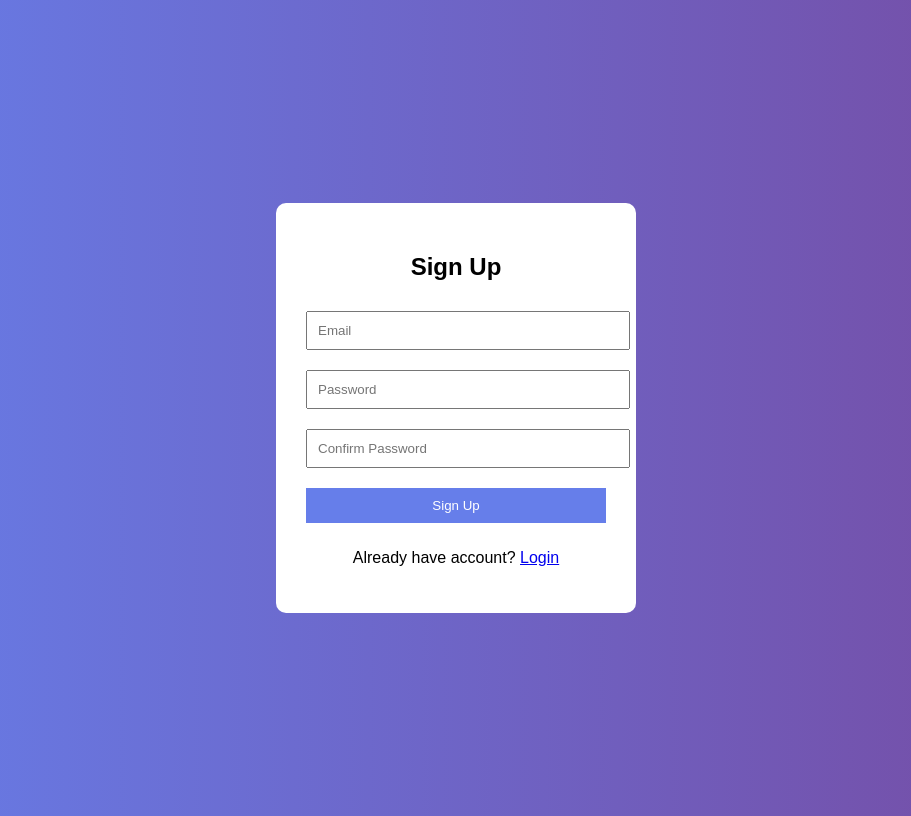
After one commit to BhanujaMathangi-20/AI-Resume-Analyzer, a Flask app: page /signup in a window 1280 px wide. The commit adds this page. Shown: the whole page, without its empty margins (184-1095 px from the left). Run offline with Flask 3, Linux system fonts and the light colour scheme.

Commit message:
updated project with login and signup

```diff
--- a/app.py
+++ b/app.py
@@ -1,33 +1,85 @@
-from flask import Flask, render_template, request
+from flask import Flask, render_template, request, redirect, session
 from nltk.corpus import stopwords
 from nltk.tokenize import word_tokenize
 from werkzeug.utils import secure_filename
 import nltk
 import docx
 import os
+from PyPDF2 import PdfReader
 
-# Download NLTK data (needed on Render)
+# Download NLTK
 nltk.download("punkt")
 nltk.download("stopwords")
-nltk.download("punkt_tab")
 
-# Create Flask app FIRST
 app = Flask(__name__)
+app.secret_key = "secret123"
 
-# Folder to save uploaded resumes
+# Temporary users
+users = {}
+
 UPLOAD_FOLDER = "uploads"
 os.makedirs(UPLOAD_FOLDER, exist_ok=True)
 
-# Home page
+# ---------------- HOME ----------------
 @app.route("/")
-def index():
+def home():
+    return redirect("/login")
+
+
+# ---------------- LOGIN ----------------
+@app.route("/login", methods=["GET", "POST"])
+def login():
+    if request.method == "POST":
+        email = request.form.get("email")
+        password = request.form.get("password")
+
+        if email in users and users[email] == password:
+            session["user"] = email
+            return redirect("/dashboard")
+        else:
+            return "Invalid credentials ❌"
+
+    return render_template("login.html")
+
+
+# ---------------- SIGNUP ----------------
+@app.route("/signup", methods=["GET", "POST"])
+def signup():
+    if request.method == "POST":
+        email = request.form.get("email")
+        password = request.form.get("password")
+        confirm = request.form.get("confirm")
+
+        if password != confirm:
+            return "Passwords do not match ❌"
+
+        users[email] = password
+        return redirect("/login")
+
+    return render_template("signup.html")
+
+
+# ---------------- LOGOUT ----------------
+@app.route("/logout")
+def logout():
+    session.pop("user", None)
+    return redirect("/login")
+
+
+# ---------------- DASHBOARD ----------------
+@app.route("/dashboard")
+def dashboard():
+    if "user" not in session:
+        return redirect("/login")
     return render_template("index.html")
 
-# Analyze resume
+
+# ---------------- ANALYZE ----------------
 @app.route("/analyze", methods=["POST"])
 def analyze_resume():
+    if "user" not in session:
+        return redirect("/login")
 
-    # Check file
     if "resume" not in request.files:
         return render_template("index.html", result="No file uploaded")
 
@@ -37,49 +89,42 @@ def analyze_resume():
     if resume.filename == "":
         return render_template("index.html", result="No file selected")
 
-    # Save resume
     filename = secure_filename(resume.filename)
     file_path = os.path.join(UPLOAD_FOLDER, filename)
     resume.save(file_path)
 
-    # Allow ONLY DOCX
-    if not filename.lower().endswith(".docx"):
-        return render_template(
-            "index.html",
-            result="❌ Please upload a DOCX file only"
-        )
+    text = ""
 
-    # Read DOCX text
-    doc = docx.Document(file_path)
-    text = " ".join([para.text for para in doc.paragraphs]).lower()
+    if filename.endswith(".docx"):
+        doc = docx.Document(file_path)
+        text = " ".join([p.text for p in doc.paragraphs]).lower()
 
-    # NLP processing
+    elif filename.endswith(".pdf"):
+        reader = PdfReader(file_path)
+        for page in reader.pages:
+            if page.extract_text():
+                text += page.extract_text().lower()
+
+    else:
+        return render_template("index.html", result="Only PDF or DOCX allowed")
+
     words = word_tokenize(text)
     stop_words = set(stopwords.words("english"))
     filtered_words = [w for w in words if w.isalpha() and w not in stop_words]
 
-    # Job role skills
     job_roles = {
-        "data_analyst": [
-            "python", "sql", "excel", "power", "bi",
-            "data", "analysis", "statistics"
-        ],
-        "python_developer": [
-            "python", "flask", "django", "api",
-            "oop", "sql"
-        ],
-        "web_developer": [
-            "html", "css", "javascript",
-            "react", "bootstrap"
-        ]
+        "data_analyst": ["python", "sql", "excel", "power", "bi", "statistics"],
+        "python_developer": ["python", "flask", "django", "api"],
+        "web_developer": ["html", "css", "javascript", "react"],
+        "java_developer": ["java", "spring"],
+        "ai_engineer": ["machine", "learning", "ai", "nlp"]
     }
 
     required_skills = job_roles.get(job_role, [])
 
-    found_skills = sorted(skill for skill in required_skills if skill in filtered_words)
-    missing_skills = sorted(set(required_skills) - set(found_skills))
+    found_skills = [s for s in required_skills if s in filtered_words]
+    missing_skills = list(set(required_skills) - set(found_skills))
 
-    # Suitability logic
     if required_skills and len(found_skills) >= len(required_skills) * 0.6:
         result = "✅ Suitable for selected job role"
     else:
@@ -93,7 +138,7 @@ def analyze_resume():
         missing_skills=missing_skills
     )
 
-# Render-compatible run
+
+# ---------------- RUN ----------------
 if __name__ == "__main__":
-    port = int(os.environ.get("PORT", 10000))
-    app.run(host="0.0.0.0", port=port)
+    app.run(debug=True, port=10000)
--- /dev/null
+++ b/templates/signup.html
@@ -0,0 +1,50 @@
+<!DOCTYPE html>
+<html>
+<head>
+<title>Signup</title>
+<style>
+body {
+    font-family: Arial;
+    background: linear-gradient(to right, #667eea, #764ba2);
+    display: flex;
+    justify-content: center;
+    align-items: center;
+    height: 100vh;
+}
+.card {
+    background: white;
+    padding: 30px;
+    border-radius: 10px;
+    width: 300px;
+    text-align: center;
+}
+input, button {
+    width: 100%;
+    padding: 10px;
+    margin: 10px 0;
+}
+button {
+    background: #667eea;
+    color: white;
+    border: none;
+}
+</style>
+</head>
+<body>
+
+<div class="card">
+<h2>Sign Up</h2>
+
+<form method="POST">
+<input type="email" name="email" placeholder="Email" required>
+<input type="password" name="password" placeholder="Password" required>
+<input type="password" name="confirm" placeholder="Confirm Password" required>
+<button type="submit">Sign Up</button>
+</form>
+
+<p>Already have account? <a href="/login">Login</a></p>
+
+</div>
+
+</body>
+</html>
```
Also changed, not shown: templates/index.html (+50 -14 lines), templates/login.html (added, +49 -0 lines).
